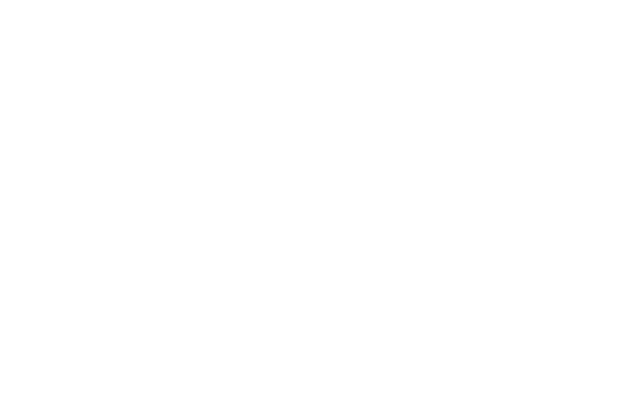
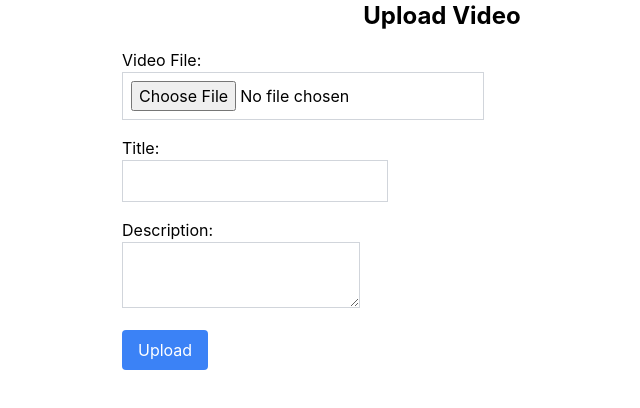
Before and after one commit to Streaming-Project-UIT/Streaming-Frontend, a React (Create React App) app: page /upload in a window 1280 px wide. Before the commit this address had no page. Shown: the top 408 px of the page, without its empty margins (198-838 px from the left). Built offline with nearby package versions, Linux system fonts and the light colour scheme.

Commit message:
Add video upload

```diff
--- a/package.json
+++ b/package.json
@@ -6,6 +6,7 @@
     "@testing-library/jest-dom": "^5.17.0",
     "@testing-library/react": "^13.4.0",
     "@testing-library/user-event": "^13.5.0",
+    "mongo": "^0.1.0",
     "react": "^18.2.0",
     "react-dom": "^18.2.0",
     "react-scripts": "5.0.1",
--- a/src/App.js
+++ b/src/App.js
@@ -3,6 +3,8 @@
 import Register from './pages/Register';
 import Login from './pages/Login';
 import Logout from './pages/Logout';
+import UploadVideo from './pages/UploadVideo';
+import Home from './pages/Home';
 function App() {
   return (
     <Router>
@@ -10,6 +12,8 @@
         <Route path="/register" element={<Register />} />
         <Route path="/login" element={<Login />} />
         <Route path="/logout" element={<Logout />} />
+        <Route path="/upload" element={<UploadVideo />} />
+        <Route path="/" element={<Home />} />
 
       </Routes>
     </Router>
--- /dev/null
+++ b/src/pages/Home.js
@@ -0,0 +1,15 @@
+import React from 'react';
+
+const VideoPlayer = () => {
+  return (
+    <div>
+      <h2>Video Player</h2>
+      <video controls>
+        <source src="path_to_video.mp4" type="video/mp4" />
+        Your browser does not support the video tag.
+      </video>
+    </div>
+  );
+};
+
+export default VideoPlayer;
--- a/src/pages/Login.js
+++ b/src/pages/Login.js
@@ -30,7 +30,8 @@
 
         if (response.ok) {
             alert('User Login!');
-            console.log("user id: ", response.body.username);
+            const data = await response.json();
+            console.log("user id: ", data.username);
             navigate('/');
         } else {
             const data = await response.json();
--- /dev/null
+++ b/src/pages/UploadVideo.js
@@ -0,0 +1,69 @@
+import React, { useState } from 'react';
+
+const UploadVideo = () => {
+    const [file, setFile] = useState(null);
+    const [title, setTitle] = useState('');
+    const [description, setDescription] = useState('');
+
+    const handleFileChange = (event) => {
+        const selectedFile = event.target.files[0];
+        setFile(selectedFile);
+    };
+
+    const handleTitleChange = (event) => {
+        setTitle(event.target.value);
+    };
+
+    const handleDescriptionChange = (event) => {
+        setDescription(event.target.value);
+    };
+
+    const handleSubmit = async (event) => {
+    event.preventDefault();
+
+    try {
+        const formData = new FormData();
+        formData.append('title', title);
+        formData.append('description', description);
+        formData.append('video', file);
+
+        const response = await fetch('http://localhost:8080/video/upload', {
+            method: 'POST',
+            body: formData,
+        });
+
+        if (response.ok) {
+            alert('Video uploaded!');
+        } else {
+            const errorText = await response.text(); // Lấy dữ liệu phản hồi dưới dạng văn bản
+            alert('Failed to upload video: ' + errorText);
+        }
+    } catch (error) {
+        console.error('Failed to upload video:', error);
+        alert('Failed to upload video. An error occurred.');
+    }
+};
+
+    return (
+        <div className="flex flex-col items-center">
+            <h1 className="text-2xl font-bold mb-4">Upload Video</h1>
+            <form onSubmit={handleSubmit} className="w-1/2">
+                <div className="mb-4">
+                    <label htmlFor="file" className="block">Video File:</label>
+                    <input type="file" id="file" accept=".mp4" onChange={handleFileChange} className="border border-gray-300 p-2" />
+                </div>
+                <div className="mb-4">
+                    <label htmlFor="title" className="block">Title:</label>
+                    <input type="text" id="title" value={title} onChange={handleTitleChange} className="border border-gray-300 p-2" />
+                </div>
+                <div className="mb-4">
+                    <label htmlFor="description" className="block">Description:</label>
+                    <textarea id="description" value={description} onChange={handleDescriptionChange} className="border border-gray-300 p-2" />
+                </div>
+                <button type="submit" className="bg-blue-500 text-white py-2 px-4 rounded">Upload</button>
+            </form>
+        </div>
+    );
+};
+
+export default UploadVideo;
```
Also changed, not shown: 1 other file (tests, documents, lock files or other folders).
